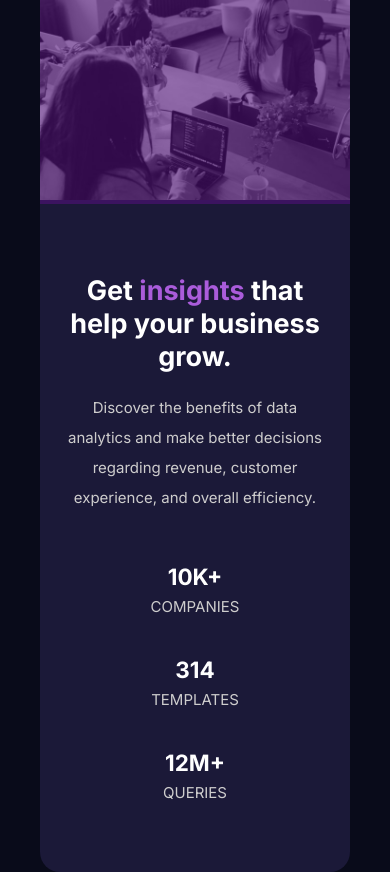
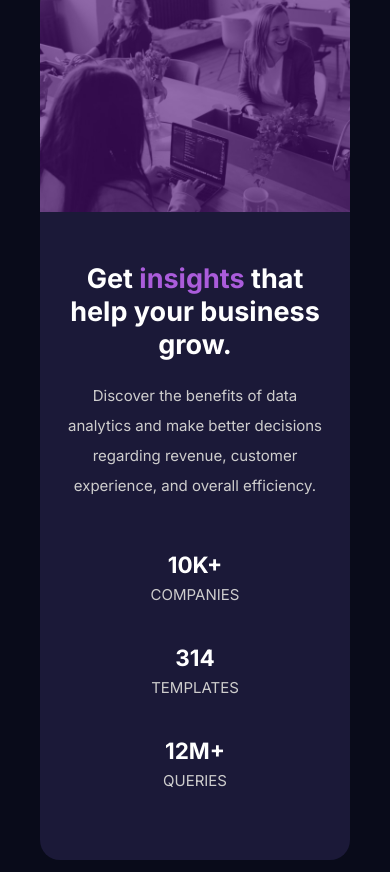
Before and after one commit to tony1610/Stats-preview-card-, a plain HTML site: page index.html in a window 390 px wide. Drawn offline with Linux system fonts and the light colour scheme.

Commit message:
img overlay fixed

```diff
--- a/style.css
+++ b/style.css
@@ -45,7 +45,7 @@ body {
   max-width: 1110px;
 }
 
-@media screen and (min-width: 600px) {
+@media screen and (min-width: 850px) {
   .container {
     flex-direction: row-reverse;
     max-height: 450px;
@@ -70,16 +70,16 @@ body {
 
   position: absolute;
   top: 0;
+  left: 0;
 }
 
 .header__img-mobile {
   display: none;
-  max-width: 475px;
 }
 
 .header__img-desktop {
   flex-grow: 2;
-  display: inline;
+  display: inline-block;
   width: 100%;
   max-width: 550px;
   height: 100%;
@@ -87,11 +87,11 @@ body {
   object-fit: cover;
 }
 
-@media screen and (max-width: 550px) {
+@media screen and (max-width: 850px) {
   .header__img-mobile {
-    display: inline-block;
+    display: flex;
     width: 100%;
-    height: 100%;
+    object-fit: cover;
   }
   .header__img-desktop {
     display: none;
@@ -108,7 +108,7 @@ body {
   width: 100%;
   max-width: 570px;
 
-  margin-top: 5rem;
+  margin-top: 3rem;
 }
 
 .title {
@@ -130,6 +130,10 @@ body {
 @media screen and (min-width: 800px) {
   .text-container {
     padding: 7rem;
+  }
+
+  .title {
+    font-size: 3rem;
   }
 }
 
```
